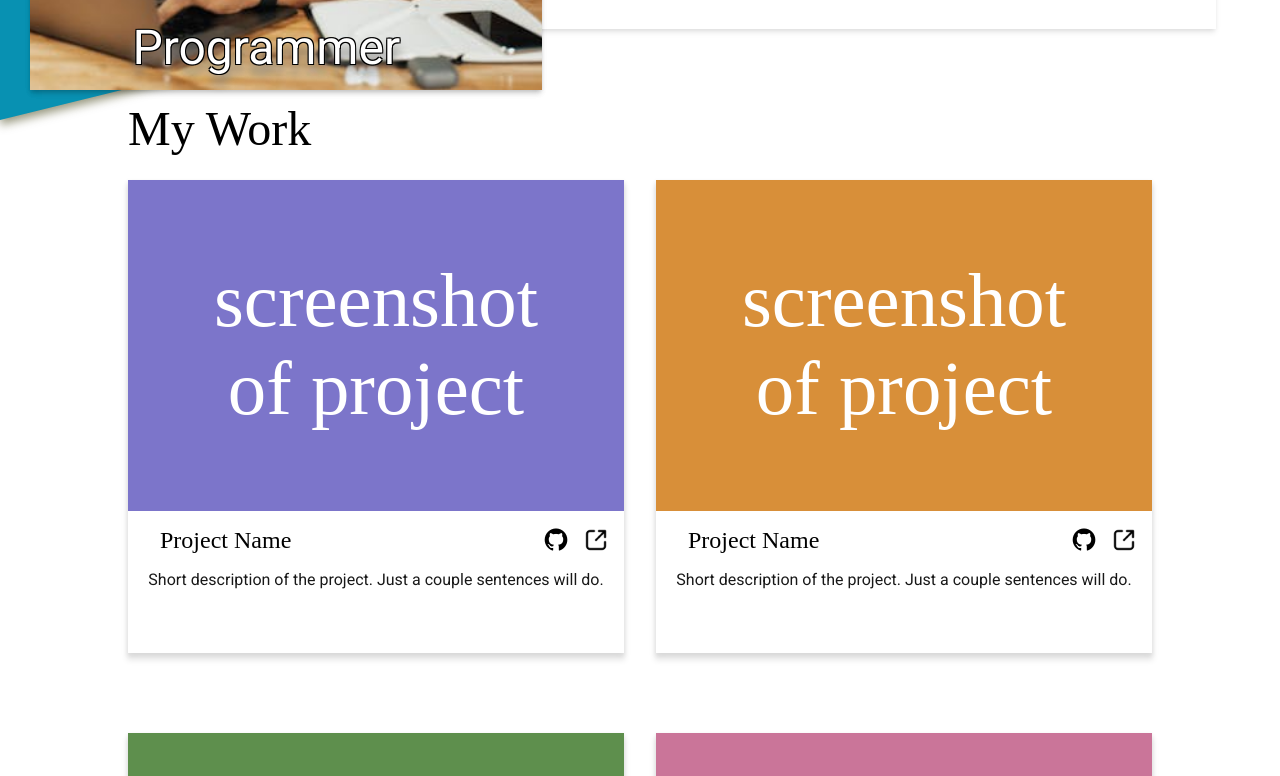
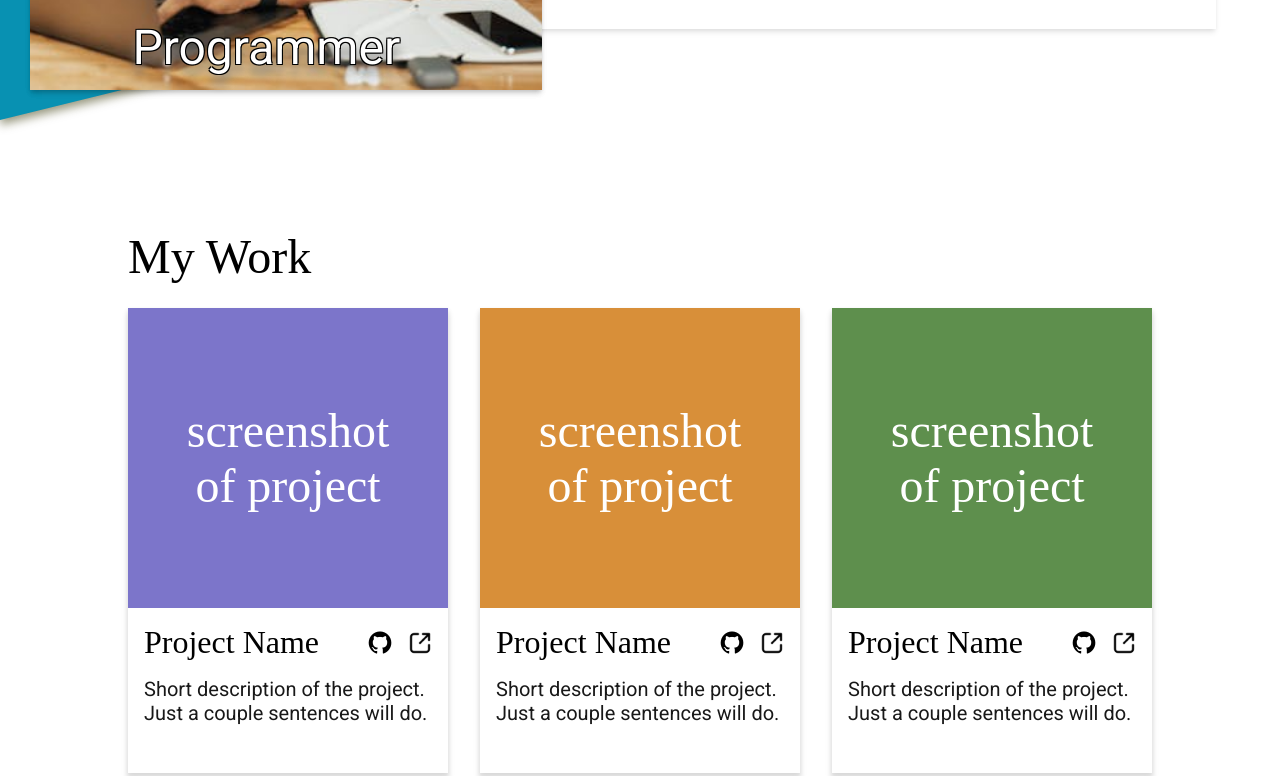
Before and after one commit to ilathem/homepage-top, a website built with webpack: page src/index.html in a window 1280 px wide. Shown: the part 510-1286 px from the top of the page. Built offline with nearby package versions, Linux system fonts and the light colour scheme; a web font is replaced by a local one.

Commit message:
finish desktop project section

```diff
--- a/src/index.css
+++ b/src/index.css
@@ -1,4 +1,4 @@
-@import url('https://fonts.googleapis.com/css2?family=Playfair+Display:ital,wght@0,400..900;1,400..900&family=Roboto:ital,wght@0,100;0,300;0,400;0,500;0,700;0,900;1,100;1,300;1,400;1,500;1,700;1,900&display=swap');
+@import url("https://fonts.googleapis.com/css2?family=Playfair+Display:ital,wght@0,400..900;1,400..900&family=Roboto:ital,wght@0,100;0,300;0,400;0,500;0,700;0,900;1,100;1,300;1,400;1,500;1,700;1,900&display=swap");
 
 /* Basic Styling */
 
@@ -15,12 +15,12 @@ h3,
 h4,
 h5,
 h6 {
-  font-family: 'Player Display';
+  font-family: "Player Display";
   font-weight: normal;
 }
 
 p {
-  font-family: 'Roboto';
+  font-family: "Roboto";
 }
 
 /* About Me Section */
@@ -52,7 +52,8 @@ p {
 
 .about-me-img {
   width: 100%;
-  box-shadow: rgba(0, 0, 0, 0.1) 0px 4px 6px -1px,
+  box-shadow:
+    rgba(0, 0, 0, 0.1) 0px 4px 6px -1px,
     rgba(0, 0, 0, 0.06) 0px 2px 4px -1px;
   height: 100%;
   object-fit: cover;
@@ -63,8 +64,12 @@ p {
   bottom: 30px;
   font-size: 12vw;
   text-shadow: 0px 5px 10px gray;
-  text-shadow: -1px -1px 0 #000, 1px -1px 0 #000, -1px 1px 0 #000,
-    1px 1px 0 #000, 0 10px 10px gray;
+  text-shadow:
+    -1px -1px 0 #000,
+    1px -1px 0 #000,
+    -1px 1px 0 #000,
+    1px 1px 0 #000,
+    0 10px 10px gray;
   color: white;
 }
 
@@ -73,13 +78,13 @@ p {
   margin-top: 1rem;
 }
 
-.about-me-text > h2 {
+.about-me-text>h2 {
   font-weight: 500;
   font-size: 10vw;
   text-align: center;
 }
 
-.about-me-text > p {
+.about-me-text>p {
   line-height: 1.5;
   font-size: 1.25rem;
   opacity: 0.8;
@@ -105,7 +110,7 @@ p {
   justify-content: center;
 }
 
-.social-links > i {
+.social-links>i {
   padding: 0.5rem;
 }
 
@@ -119,7 +124,7 @@ p {
   /* border: 2px solid red; */
 }
 
-.my-work > h2 {
+.my-work>h2 {
   padding-bottom: 0.5em;
   font-size: 3rem;
 }
@@ -130,7 +135,8 @@ p {
   align-items: center;
   /* border: 2px solid green; */
   width: 100%;
-  box-shadow: rgba(0, 0, 0, 0.1) 0px 6px 6px 1px,
+  box-shadow:
+    rgba(0, 0, 0, 0.1) 0px 6px 6px 1px,
     rgba(0, 0, 0, 0.06) 0px 2px 4px 1px;
   margin-bottom: 4em;
 }
@@ -150,10 +156,10 @@ p {
   justify-content: center;
 }
 
-.proj-img > p {
+.proj-img>p {
   color: white;
   text-align: center;
-  font-family: 'Player Display';
+  font-family: "Player Display";
   width: 75%;
 }
 
@@ -191,7 +197,7 @@ p {
   margin-top: 1rem;
   padding-left: 2rem;
   padding-right: 1rem;
-  font-family: 'Playfair Display';
+  font-family: "Playfair Display";
 }
 
 .proj-header h3 {
@@ -214,7 +220,7 @@ p {
 .proj-desc {
   padding: 1rem 1rem 4rem 1rem;
   opacity: 0.9;
-  font-family: 'Roboto';
+  font-family: "Roboto";
 }
 
 /* Footer */
@@ -298,7 +304,8 @@ footer {
     display: block;
     width: 80vw;
     /* border: 2px solid red; */
-    box-shadow: rgba(0, 0, 0, 0.1) 0px 4px 6px -1px,
+    box-shadow:
+      rgba(0, 0, 0, 0.1) 0px 4px 6px -1px,
       rgba(0, 0, 0, 0.06) 0px 2px 4px -1px;
   }
 
@@ -315,12 +322,12 @@ footer {
     /* background-color: white; */
   }
 
-  .about-me-text > h2 {
+  .about-me-text>h2 {
     font-size: 3rem;
     margin-bottom: 1rem;
   }
 
-  .about-me-text > p {
+  .about-me-text>p {
     font-size: 1.25rem;
   }
 
@@ -332,7 +339,8 @@ footer {
     margin: 0;
     padding: 0px;
     width: 50vw;
-    box-shadow: rgba(0, 0, 0, 0.1) 0px 4px 6px -1px,
+    box-shadow:
+      rgba(0, 0, 0, 0.1) 0px 4px 6px -1px,
       rgba(0, 0, 0, 0.06) 0px 2px 4px -1px;
   }
 
@@ -352,7 +360,7 @@ footer {
     margin-bottom: 8rem;
   }
 
-  .my-work > h2 {
+  .my-work>h2 {
     text-align: left;
     width: 100%;
   }
@@ -362,7 +370,7 @@ footer {
     margin-bottom: 3rem;
   }
 
-  .proj-img > p {
+  .proj-img>p {
     font-size: 6vw;
   }
 
@@ -395,7 +403,7 @@ footer {
     padding-bottom: 6rem;
   }
 
-  .contact-me > h2 {
+  .contact-me>h2 {
     text-align: left;
   }
 
@@ -406,6 +414,7 @@ footer {
   .contact-addr {
     font-size: 1.25rem;
   }
+
   .other-contact {
     font-size: 1.25rem;
   }
@@ -437,7 +446,6 @@ footer {
 }
 
 @media screen and (min-width: 1024px) {
-
   .spacer {
     display: none;
   }
@@ -466,12 +474,13 @@ footer {
     padding-bottom: 2rem;
     background-color: white;
     right: 0;
-    box-shadow: rgba(0, 0, 0, 0.1) 0px 4px 6px -1px,
+    box-shadow:
+      rgba(0, 0, 0, 0.1) 0px 4px 6px -1px,
       rgba(0, 0, 0, 0.06) 0px 2px 4px -1px;
     margin-left: 40vw;
   }
 
-  .about-me-text > h2 {
+  .about-me-text>h2 {
     text-align: left;
   }
 
@@ -486,4 +495,53 @@ footer {
   .background-accent {
     height: 630px;
   }
+
+  .my-work {
+    margin-top: 8rem;
+  }
+
+  .projects-container {
+    display: grid;
+    grid-template-columns: repeat(3, 1fr);
+    width: 100%;
+    gap: 2rem;
+  }
+
+  .proj {
+    width: auto;
+    margin-bottom: 3rem;
+  }
+
+  .proj-img {
+    aspect-ratio: unset;
+    height: 300px;
+  }
+
+  .proj-img p {
+    font-size: 3rem;
+  }
+
+  .proj-desc {
+    padding: 1rem;
+  }
+
+  .proj-text {
+    height: min-content;
+    padding-bottom: 2rem;
+    overflow: hidden;
+  }
+
+  .proj-header h3 {
+    font-size: 2rem;
+    padding-left: 0rem;
+  }
+
+  .proj-header {
+    padding-left: 1rem;
+  }
+
+
+  .proj-text p {
+    font-size: 1.25rem;
+  }
 }
```
